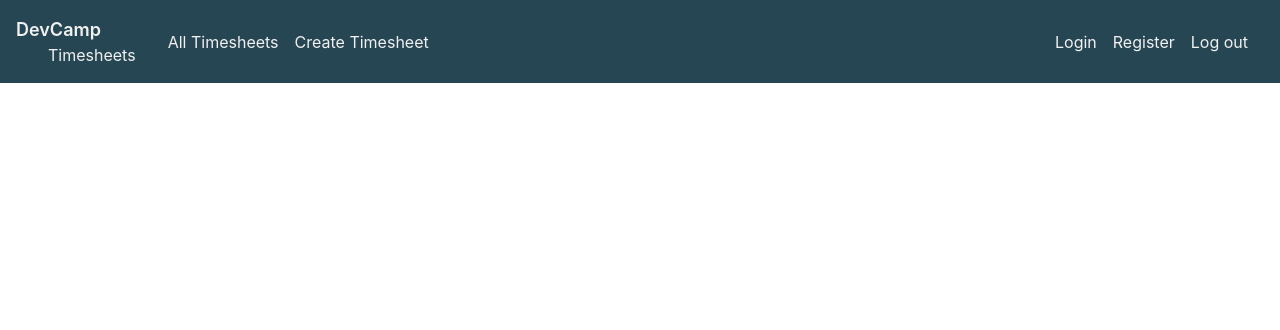
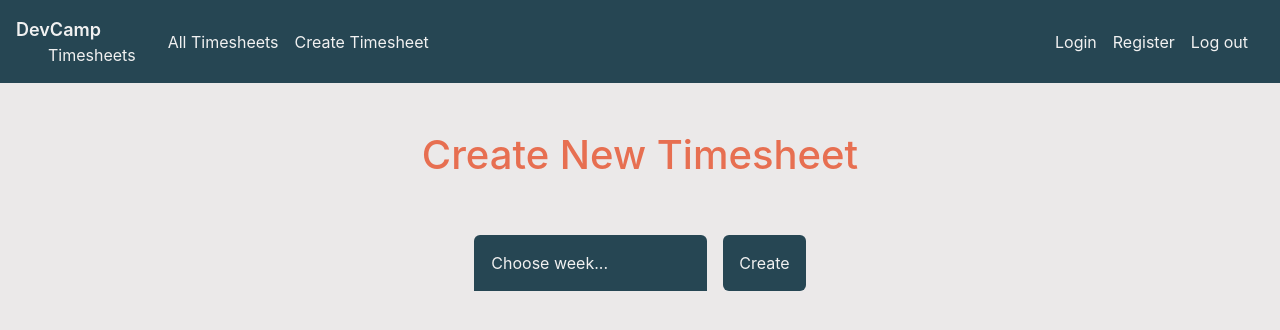
Before and after one commit to im-busari/Timesheet-System, a React (Create React App) app in the folder client/: page /timesheets/create in a window 1280 px wide. Shown: the top 330 px of the page. Built offline with nearby package versions, Linux system fonts and the light colour scheme.

Commit message:
Folder structure

```diff
--- a/client/package.json
+++ b/client/package.json
@@ -8,11 +8,13 @@
 		"@testing-library/react": "^9.5.0",
 		"@testing-library/user-event": "^7.2.1",
 		"bootstrap": "^4.5.2",
+		"date-fns": "^2.16.1",
 		"formik": "^2.1.6",
 		"normalizr": "^3.6.0",
 		"react": "^16.13.1",
 		"react-bootstrap": "^1.3.0",
 		"react-dom": "^16.13.1",
+		"react-icons": "^3.11.0",
 		"react-redux": "^7.2.1",
 		"react-router-dom": "^5.2.0",
 		"react-scripts": "3.4.3",
--- a/client/src/App.css
+++ b/client/src/App.css
@@ -15,3 +15,7 @@
   font-family: -apple-system, BlinkMacSystemFont, "Segoe UI", Roboto, Oxygen,
     Ubuntu, Cantarell, "Open Sans", "Helvetica Neue", sans-serif;
 }
+
+body {
+  background-color: var(--gray);
+}
--- a/client/src/AppRoutes.js
+++ b/client/src/AppRoutes.js
@@ -6,9 +6,11 @@ import {
   Redirect,
 } from "react-router-dom";
 
-import { LoginPage } from "./pages/Login";
-import { RegisterPage } from "./pages/Register";
+import { LoginPage } from "./Pages";
+import { RegisterPage } from "./Pages";
 import { Navigation } from "./components/Navigation";
+import { CreateTimesheet } from "./Pages";
+import { EditTimesheet } from "./Pages";
 
 export const AppRoutes = () => {
   const Home = () => {
@@ -19,9 +21,10 @@ export const AppRoutes = () => {
     <Router>
       <Navigation />
       <Switch>
-        <Route exact path="/" component={Home} />
+        <Route exact path="/" component={EditTimesheet} />
         <Route exact path="/login" component={LoginPage} />
         <Route exact path="/register" component={RegisterPage} />
+        <Route exact path="/timesheets/create" component={CreateTimesheet} />
       </Switch>
     </Router>
   );
--- a/client/src/Pages/index.js
+++ b/client/src/Pages/index.js
@@ -1,2 +1,4 @@
 export * from "./CreateTimesheet/CreateTimesheet";
 export * from "./EditTimesheet/EditTimesheet";
+export * from "./Login";
+export * from "./Register";
```
Also changed, not shown: 1 other file (tests, documents, lock files or other folders). Lines whose indentation alone changed are shown as unchanged.
